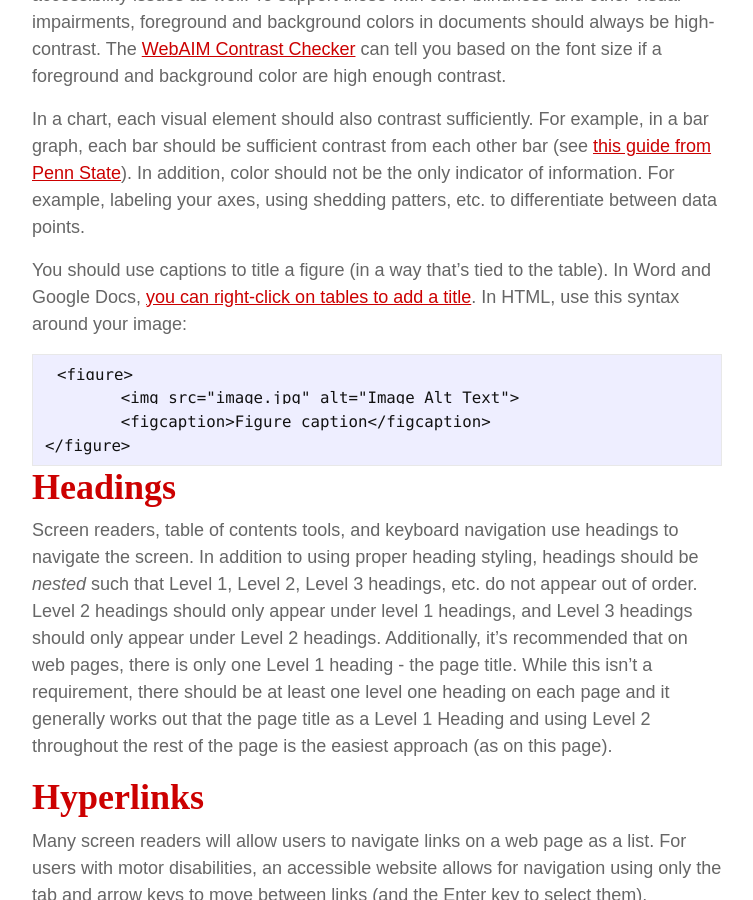
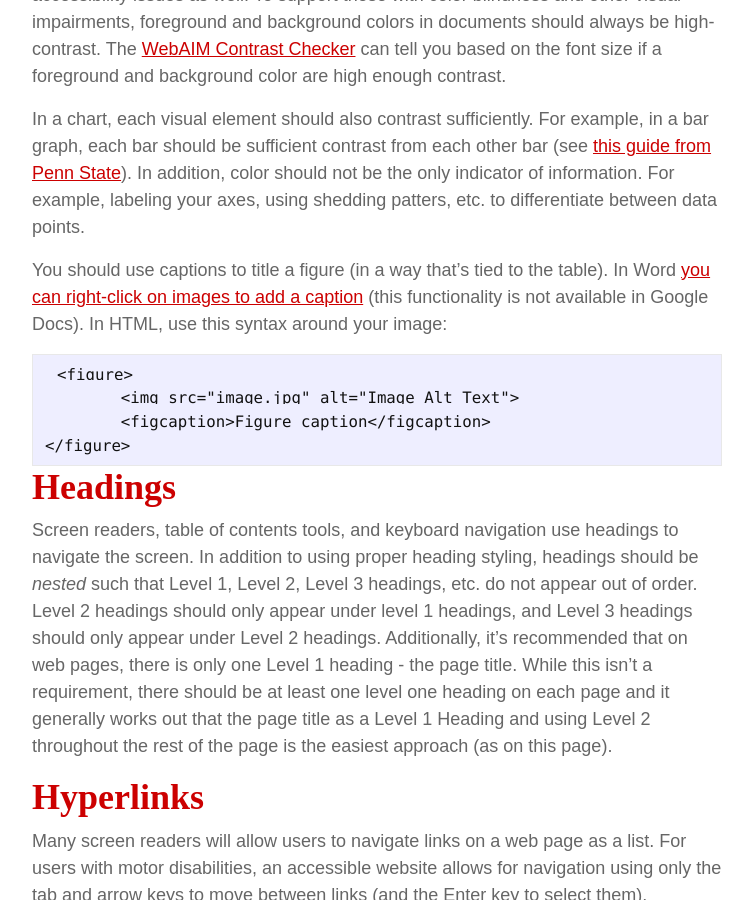
Before and after one commit to mjsamberg/resourceguides, a Jekyll site: the page built from accessibility/index.md, in a window 1280 px wide and 900 px high, scrolled down 6237 px. Shown: the whole window, without its empty margins (263-1016 px from the left). Built offline with Jekyll 4.4.1, drawn with Linux system fonts in a browser that asks for light colours; nearby versions of some CDN libraries; some web fonts are replaced.

Commit message:
Updated Figure Captions

```diff
--- a/accessibility/index.md
+++ b/accessibility/index.md
@@ -85,7 +85,7 @@ In addition to creating accessible images, the use of color in resources creates
 
 In a chart, each visual element should also contrast sufficiently. For example, in a bar graph, each bar should be sufficient contrast from each other bar (see [this guide from Penn State][32]). In addition, color should not be the only indicator of information. For example, labeling your axes, using shedding patters, etc. to differentiate between data points.
 
-You should use captions to title a figure (in a way that’s tied to the table). In Word and Google Docs, [you can right-click on tables to add a title][33]. In HTML, use this syntax around your image:
+You should use captions to title a figure (in a way that’s tied to the table). In Word [you can right-click on images to add a caption][33] (this functionality is not available in Google Docs). In HTML, use this syntax around your image:
 
 	<figure>
 		<img src="image.jpg" alt="Image Alt Text">
```
